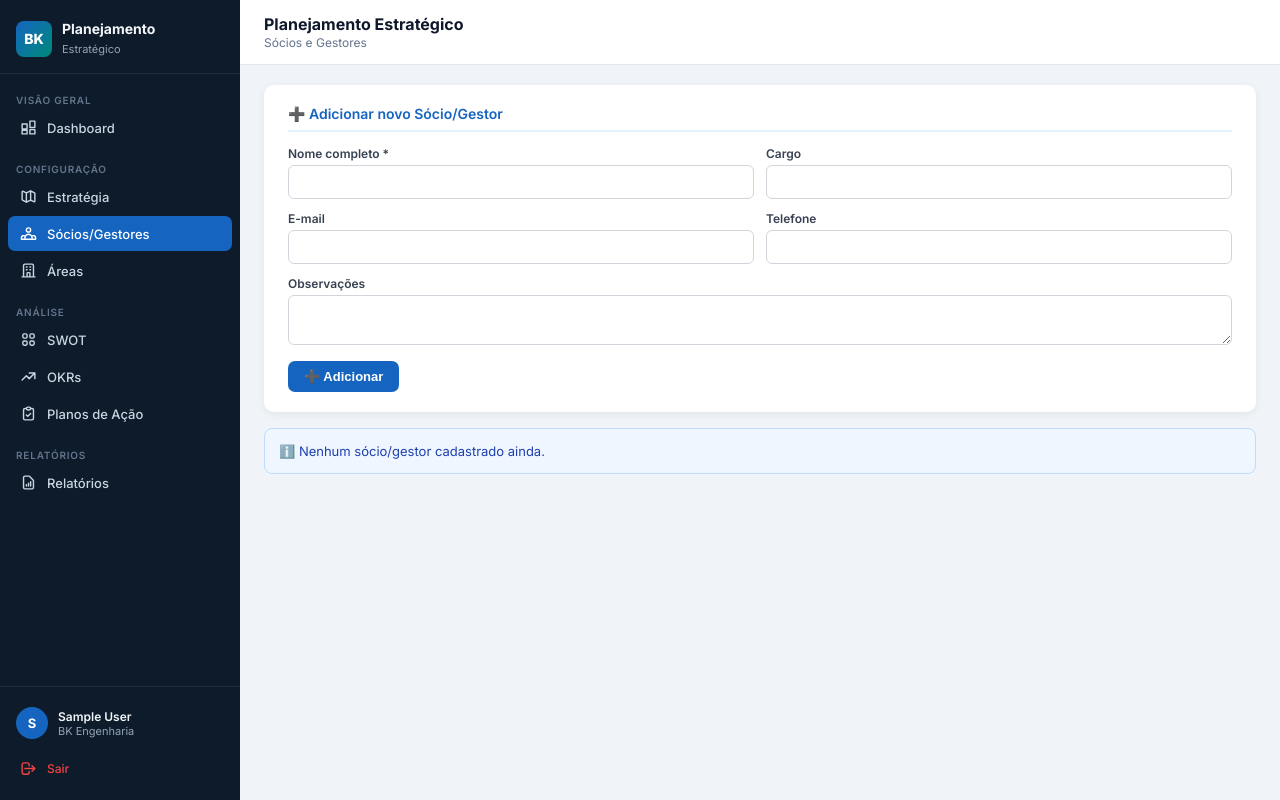
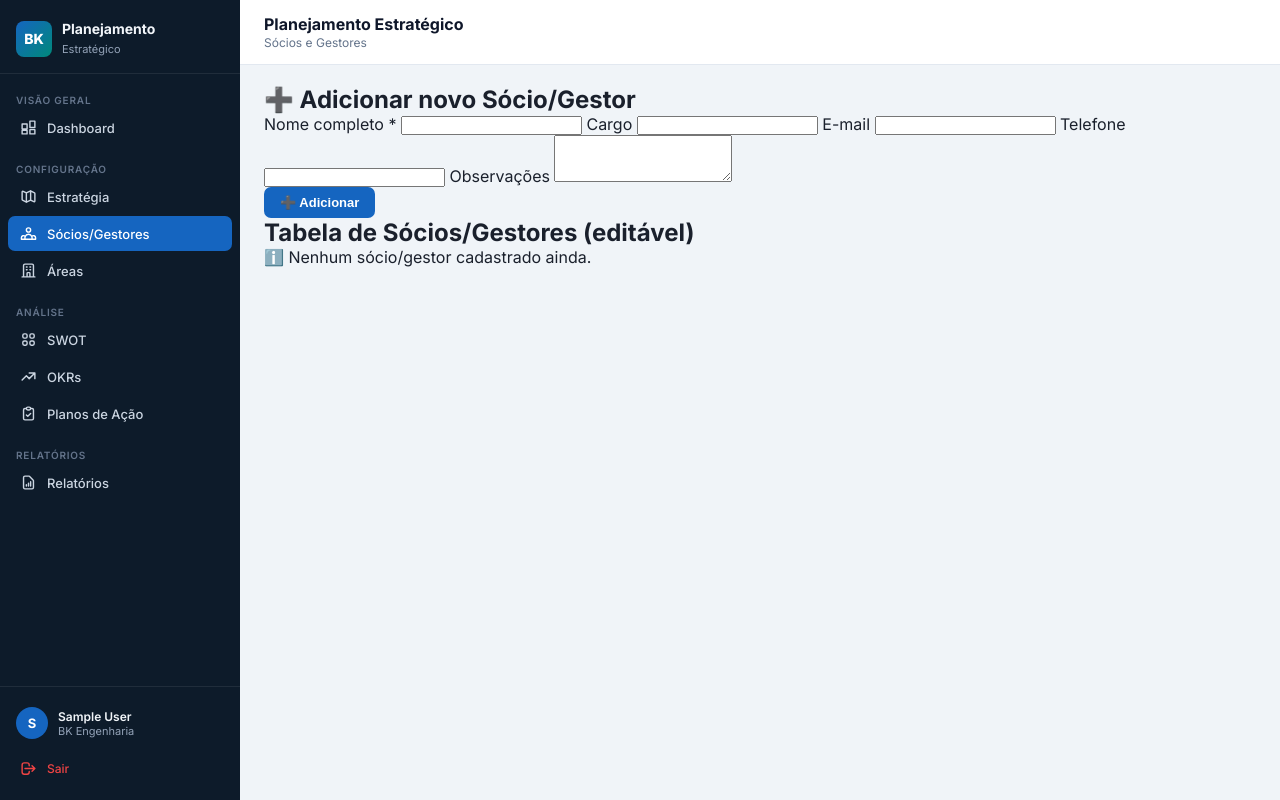
Before and after one commit to Velho-do-Mal/bk-planejamento-estrategico, a Django app: page /planejamento/socios/ in a window 1280 px wide. Run offline with Django 5.2, Linux system fonts and the light colour scheme; the visitor is signed in with stand-in values (Sample User, id 1); data comes from the database, SQL or seed files in the repository.

Commit message:
Update socios.html

```diff
--- a/apps/planejamento/templates/planejamento/socios.html
+++ b/apps/planejamento/templates/planejamento/socios.html
@@ -3,64 +3,70 @@
 {% block page_title %}Planejamento Estratégico{% endblock %}
 {% block page_sub %}Sócios e Gestores{% endblock %}
 
-{% block extra_css %}
-<style>
-.section-card{background:white;border-radius:10px;padding:20px 24px;box-shadow:0 2px 8px rgba(0,0,0,.06);margin-bottom:16px}
-.section-title{font-size:14px;font-weight:600;color:#1565C0;border-bottom:2px solid #E3F2FD;padding-bottom:8px;margin-bottom:14px}
-.form-row{display:grid;grid-template-columns:1fr 1fr;gap:12px;margin-bottom:12px}
-.form-row-4{display:grid;grid-template-columns:1fr 1fr 1fr 1fr;gap:10px;margin-bottom:10px}
-.editable-table{width:100%;border-collapse:collapse;font-size:13px}
-.editable-table th{background:#1565C0;color:white;padding:8px 10px;text-align:left}
-.editable-table td{padding:0;border-bottom:1px solid #E2E8F0}
-.editable-table td input{width:100%;padding:7px 10px;border:none;background:transparent;font-size:13px;font-family:inherit}
-.editable-table td input:focus{background:#EFF6FF;outline:none}
-.editable-table tr:nth-child(even) td{background:#F8FAFC}
-.editable-table tr:nth-child(even) td input{background:transparent}
-.btn-danger{background:#EF4444;color:white;border:none;padding:4px 10px;border-radius:5px;cursor:pointer;font-size:12px}
-.btn-danger:hover{background:#DC2626}
-</style>
-{% endblock %}
+{% block content %}
+<section class="card mb-4">
+  <h2>➕ Adicionar novo Sócio/Gestor</h2>
+  <form method="post" class="grid-form mt-3">
+    {% csrf_token %}
+    <input type="hidden" name="action" value="add">
 
-{% block content %}
-<div class="section-card">
-  <div class="section-title">➕ Adicionar novo Sócio/Gestor</div>
-  <form method="post">{% csrf_token %}
-    <input type="hidden" name="action" value="add">
-    <div class="form-row">
-      <div><label class="form-label">Nome completo *</label><input type="text" name="nome" class="form-control" required></div>
-      <div><label class="form-label">Cargo</label><input type="text" name="cargo" class="form-control"></div>
+    <label>Nome completo *
+      <input type="text" name="nome" required>
+    </label>
+    <label>Cargo
+      <input type="text" name="cargo">
+    </label>
+    <label>E-mail
+      <input type="email" name="email">
+    </label>
+    <label>Telefone
+      <input type="text" name="telefone">
+    </label>
+    <label class="col-span-2">Observações
+      <textarea name="observacoes" rows="3"></textarea>
+    </label>
+
+    <div class="col-span-2">
+      <button type="submit" class="btn btn-primary">➕ Adicionar</button>
     </div>
-    <div class="form-row">
-      <div><label class="form-label">E-mail</label><input type="email" name="email" class="form-control"></div>
-      <div><label class="form-label">Telefone</label><input type="text" name="telefone" class="form-control"></div>
-    </div>
-    <div style="margin-bottom:12px"><label class="form-label">Observações</label><textarea name="observacoes" class="form-control" rows="2"></textarea></div>
-    <button type="submit" class="btn btn-primary">➕ Adicionar</button>
   </form>
-</div>
+</section>
+
+<section class="card">
+  <h2>Tabela de Sócios/Gestores (editável)</h2>
 
   {% if dados.partners %}
-<div class="section-card">
-  <div class="section-title">👥 Tabela de Sócios/Gestores (editável)</div>
-  <form method="post" id="form-socios">{% csrf_token %}
+    <form method="post" id="form-save-socios" class="mt-3">
+      {% csrf_token %}
       <input type="hidden" name="action" value="save_table">
-    <input type="hidden" name="rows_json" id="rows-json">
-    <div style="overflow-x:auto">
-    <table class="editable-table" id="socios-table">
-      <thead><tr><th>Nome</th><th>Cargo</th><th>E-mail</th><th>Telefone</th><th>Observações</th><th>Ação</th></tr></thead>
+      <input type="hidden" name="rows_json" id="rows-json-socios">
+
+      <div class="table-wrap">
+        <table id="socios-table" class="data-table">
+          <thead>
+            <tr>
+              <th>Nome</th>
+              <th>Cargo</th>
+              <th>E-mail</th>
+              <th>Telefone</th>
+              <th>Observações</th>
+              <th>Ação</th>
+            </tr>
+          </thead>
           <tbody>
             {% for p in dados.partners %}
-      <tr data-idx="{{ forloop.counter0 }}">
-        <td><input type="text" value="{{ p.nome }}" data-field="nome"></td>
-        <td><input type="text" value="{{ p.cargo }}" data-field="cargo"></td>
-        <td><input type="text" value="{{ p.email }}" data-field="email"></td>
-        <td><input type="text" value="{{ p.telefone }}" data-field="telefone"></td>
-        <td><input type="text" value="{{ p.observacoes }}" data-field="observacoes"></td>
-        <td style="padding:6px 10px">
-          <form method="post" style="display:inline">{% csrf_token %}
+            <tr>
+              <td><input type="text" data-field="nome" value="{{ p.nome|default:'' }}"></td>
+              <td><input type="text" data-field="cargo" value="{{ p.cargo|default:'' }}"></td>
+              <td><input type="email" data-field="email" value="{{ p.email|default:'' }}"></td>
+              <td><input type="text" data-field="telefone" value="{{ p.telefone|default:'' }}"></td>
+              <td><textarea data-field="observacoes" rows="2">{{ p.observacoes|default:'' }}</textarea></td>
+              <td>
+                <form method="post" action="" onsubmit="return confirm('Excluir este registro?');">
+                  {% csrf_token %}
                   <input type="hidden" name="action" value="delete">
                   <input type="hidden" name="idx" value="{{ forloop.counter0 }}">
-            <button type="submit" class="btn-danger" onclick="return confirm('Excluir?')">🗑️</button>
+                  <button type="submit" class="btn btn-danger btn-sm">🗑️ Excluir</button>
                 </form>
               </td>
             </tr>
@@ -68,30 +74,34 @@
           </tbody>
         </table>
       </div>
-    <br>
-    <button type="button" class="btn btn-primary" onclick="saveTable()">💾 Salvar alterações</button>
+
+      <div class="mt-3">
+        <button type="button" class="btn btn-primary" onclick="submitSociosTable()">Salvar alterações</button>
+      </div>
     </form>
-</div>
   {% else %}
-<div style="background:#EFF6FF;border:1px solid #BFDBFE;border-radius:8px;padding:14px;color:#1E40AF;font-size:13px">
-  ℹ️ Nenhum sócio/gestor cadastrado ainda.
-</div>
+    <p>ℹ️ Nenhum sócio/gestor cadastrado ainda.</p>
   {% endif %}
+</section>
 {% endblock %}
 
 {% block extra_js %}
 <script>
-function saveTable() {
-  var rows = [];
-  document.querySelectorAll('#socios-table tbody tr').forEach(function(tr) {
-    var row = {};
-    tr.querySelectorAll('input[data-field]').forEach(function(inp) {
-      row[inp.dataset.field] = inp.value;
+function serializeSociosTable() {
+  const rows = [];
+  document.querySelectorAll('#socios-table tbody tr').forEach((tr) => {
+    const row = {};
+    tr.querySelectorAll('[data-field]').forEach((el) => {
+      row[el.dataset.field] = (el.value || '').trim();
     });
-    rows.push(row);
+    if (row.nome) rows.push(row);
   });
-  document.getElementById('rows-json').value = JSON.stringify(rows);
-  document.getElementById('form-socios').submit();
+  return rows;
+}
+
+function submitSociosTable() {
+  document.getElementById('rows-json-socios').value = JSON.stringify(serializeSociosTable());
+  document.getElementById('form-save-socios').submit();
 }
 </script>
 {% endblock %}
```
Lines whose indentation alone changed are shown as unchanged.
